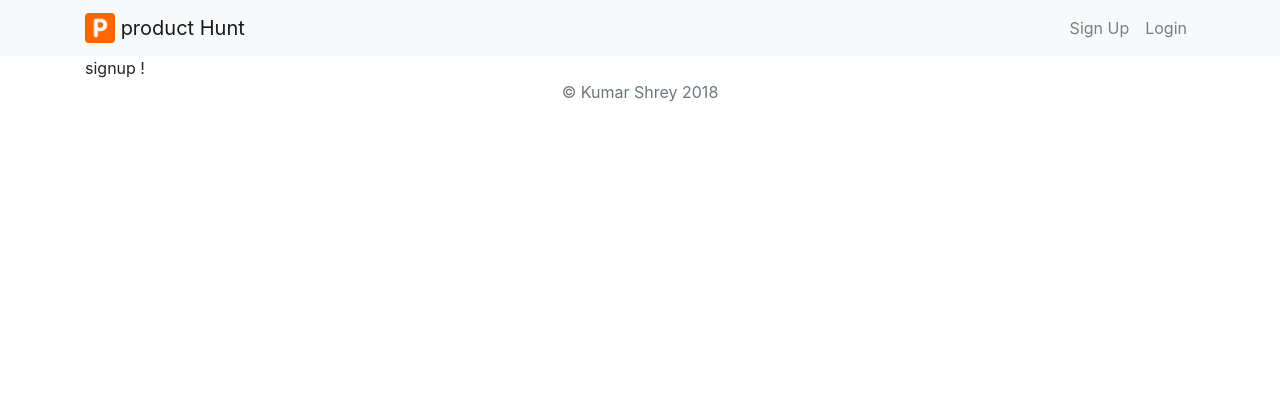
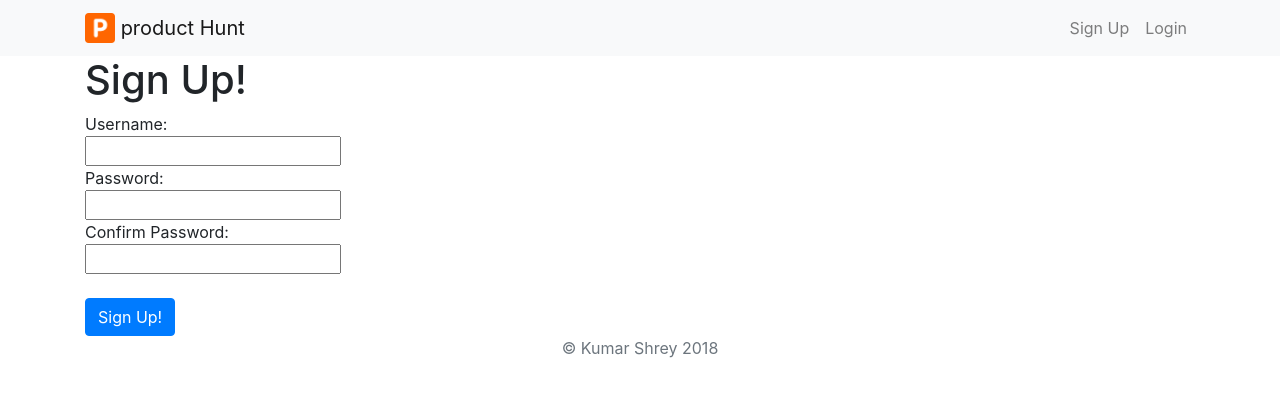
Before and after one commit to kshrey29/producthunt-codecamp, a Django app: page /accounts/signup in a window 1280 px wide. Shown: the top 397 px of the page. Run offline with Django 3.2, Linux system fonts and the light colour scheme; some libraries are stand-ins or nearby versions.

Commit message:
2nd commit

```diff
--- a/accounts/templates/accounts/signup.html
+++ b/accounts/templates/accounts/signup.html
@@ -1,6 +1,28 @@
 {% extends 'base.html' %}
+
 {% block content %}
-
-signup !
+{% if error %}
+{{ error }}
+<br />
+<br />
+{% endif %}
+<h1>Sign Up!</h1>
+<form method="POST" action="{% url 'signup' %}">
+{% csrf_token %}
+Username:
+<br />
+<input type="text" name="username" />
+<br />
+Password:
+<br />
+<input type="password" name="password1" />
+<br />
+Confirm Password:
+<br />
+<input type="password" name="password2" />
+<br />
+<br />
+<input class="btn btn-primary" type="submit" value="Sign Up!" />
+</form>
 
 {% endblock %}
--- a/accounts/views.py
+++ b/accounts/views.py
@@ -4,12 +4,35 @@ from django.contrib import auth
 
 # Create your views here.
 def signup(request):
-    return render(request, 'accounts/signup.html')
+    if request.method == "POST":
+        if request.POST['password1'] == request.POST['password2']:
+            try:
+                user=User.objects.get(username=request.POST['username'])
+                return render(request, 'accounts/signup.html',{'error':'Username has already been taken'})
+            except User.DoesNotExist:
+                user=User.objects.create_user(username=request.POST['username'],password=request.POST['password1'])
+                auth.login(request,user)
+                return redirect('home')
+        else:
+            return render(request, 'accounts/signup.html', {'error':'password must match'})
+    else:
+        return render(request, 'accounts/signup.html')
+
 
 def login(request):
-    return render(request, 'accounts/login.html')
+    if request.method=='POST':
+        user=auth.authenticate(username=request.POST['username'],password=request.POST['password'])
+        if user is not None:
+            auth.login(request,user)
+            return redirect('home')
+        else:
+            return render(request, 'accounts/login.html',{'error':'username or password is incorrect'})
+    else:
+        return render(request, 'accounts/login.html')
 
 def logout(request):
-
-
-    return render(request, 'accounts/signup.html')
+    if request.method=='POST':
+        auth.logout(request)
+        return redirect('home')
+    else:
+        return render(request, 'accounts/signup.html')
--- a/producthunt/templates/base.html
+++ b/producthunt/templates/base.html
@@ -30,9 +30,16 @@
             </button>
             <div class="collapse navbar-collapse" id="navbarNavAltMarkup">
               <div class="navbar-nav ml-auto">
-                <a class="nav-item nav-link" href="">Sign Up</a>
-                <a class="nav-item nav-link" href="">Login</a>
-
+                {% if user.is_authenticated %}
+                <a class="nav-item nav-link" href="javascript: {document.getElementById('logout').submit()}">logout</a>
+                <form id="logout" method="POST" action="{% url 'logout' %}">
+                    {% csrf_token %}
+                    <input type="hidden" />
+                </form>
+                {% else %}
+                <a class="nav-item nav-link" href="{% url 'signup' %}">Sign Up</a>
+                <a class="nav-item nav-link" href="{% url 'login' %}">Login</a>
+                {% endif %}
               </div>
             </div>
             </div>
```
Also changed, not shown: accounts/templates/accounts/login.html (+21 -2 lines).
